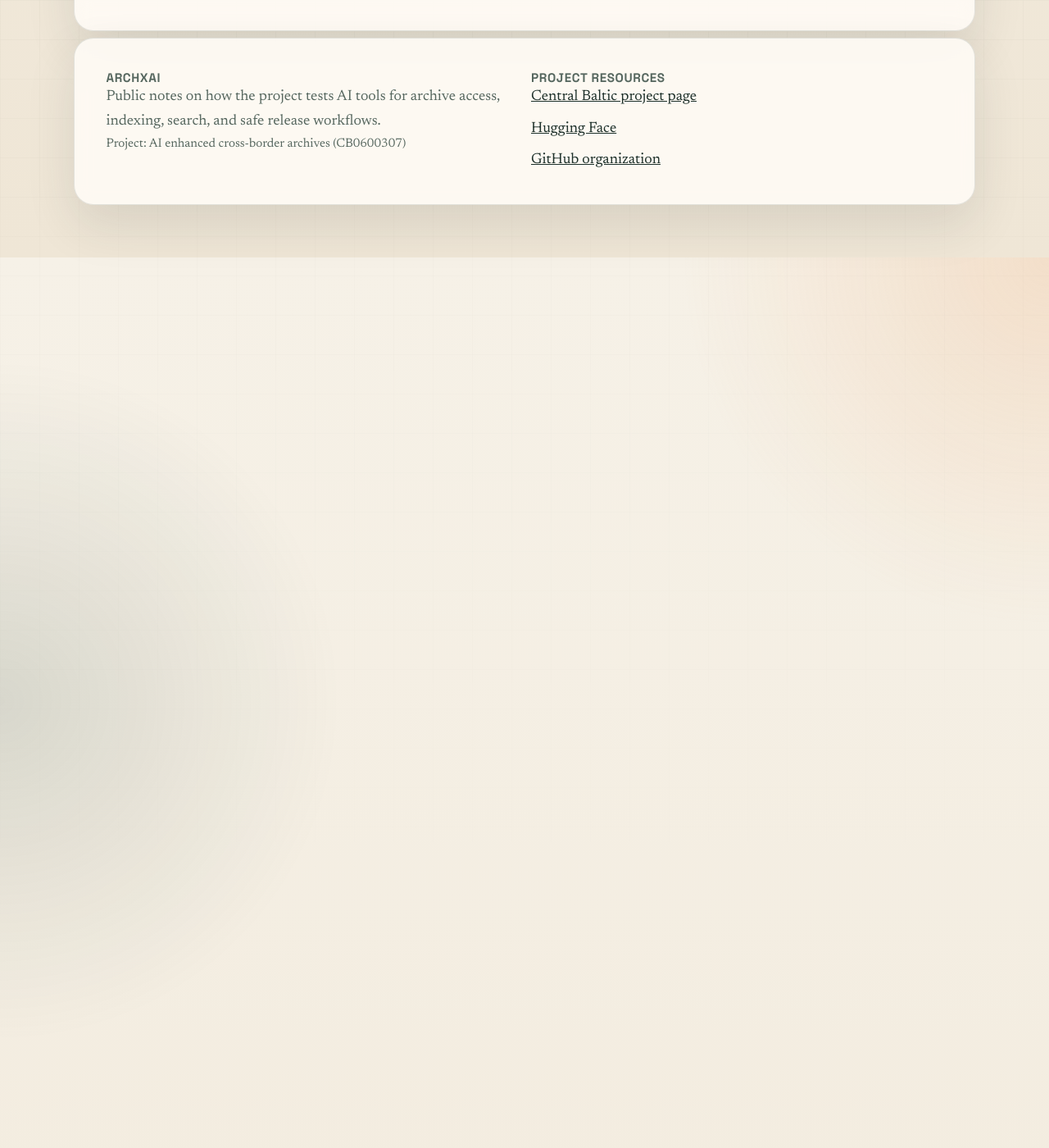
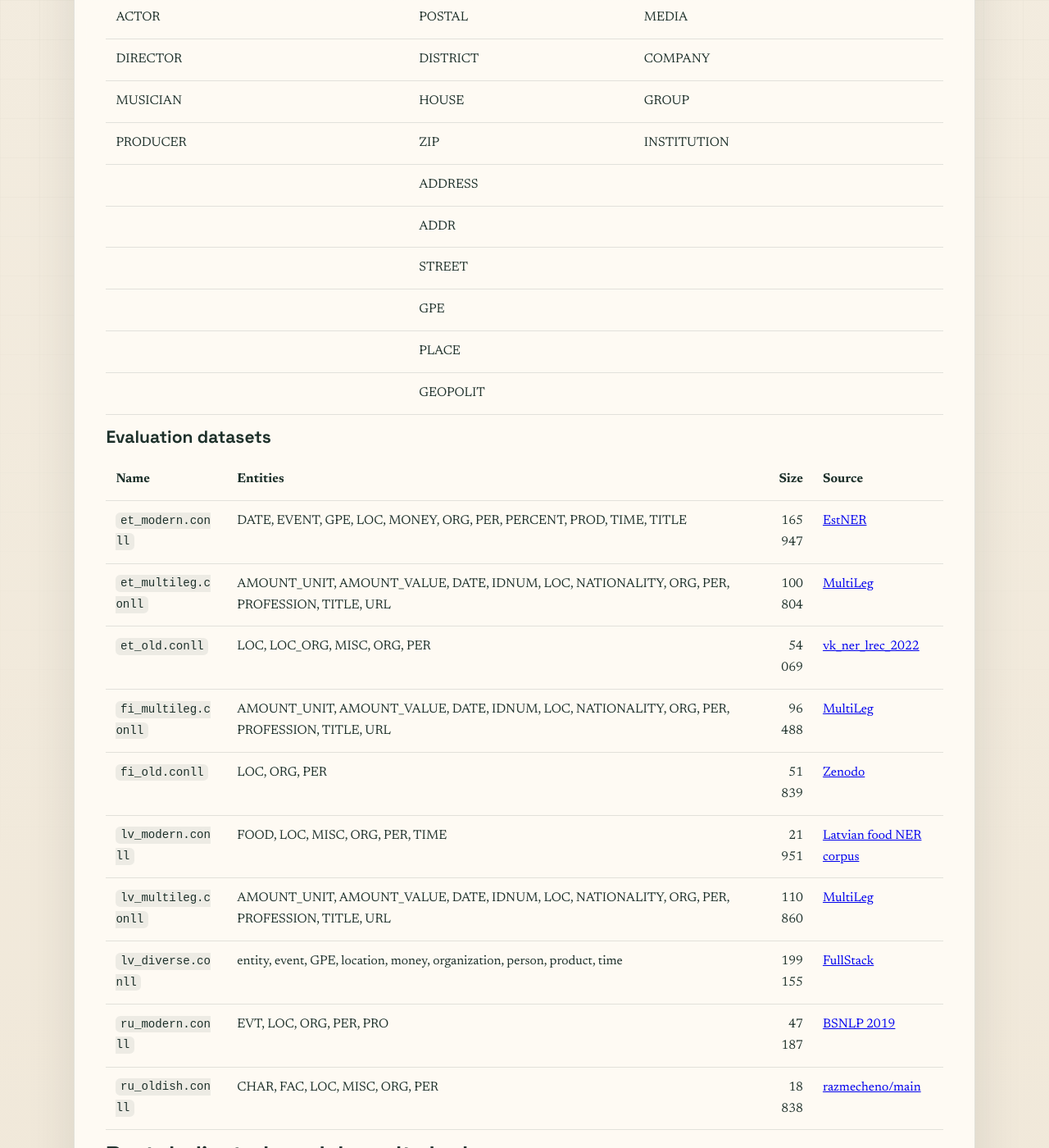
Before and after one commit to archxai/archxai.github.io, a Jekyll site: the page built from _posts/2026-04-09-ner-dedicated-models-preliminary-evaluation.md, in a window 1280 px wide and 1400 px high, scrolled down 2390 px. Shown: the whole window at 82% size. Built offline with Jekyll 4.4.1, drawn with Linux system fonts in a browser that asks for light colours; some of the changed text lies outside the part shown.

Commit message:
Add NER evaluation setup details

```diff
--- a/_posts/2026-04-09-ner-dedicated-models-preliminary-evaluation.md
+++ b/_posts/2026-04-09-ner-dedicated-models-preliminary-evaluation.md
@@ -30,11 +30,68 @@ The headline score is **F1**, which balances two practical errors: marking thing
 
 Across the local run, the dedicated-model benchmark covered the following model set:
 
-- 🌐 Multilingual: [`pierre-tassel/rapido-ner-entity`](https://huggingface.co/pierre-tassel/rapido-ner-entity), [`51la5/roberta-large-NER`](https://huggingface.co/51la5/roberta-large-NER), [`jplu/tf-xlm-r-ner-40-lang`](https://huggingface.co/jplu/tf-xlm-r-ner-40-lang), [`Babelscape/wikineural-multilingual-ner`](https://huggingface.co/Babelscape/wikineural-multilingual-ner), [`Davlan/distilbert-base-multilingual-cased-ner-hrl`](https://huggingface.co/Davlan/distilbert-base-multilingual-cased-ner-hrl), and [`nicolauduran45/affilgood-ner-multilingual-v2`](https://huggingface.co/nicolauduran45/affilgood-ner-multilingual-v2).
-- 🇪🇪 Estonian: [`tartuNLP/EstBERT_NER_v2`](https://huggingface.co/tartuNLP/EstBERT_NER_v2) and [`tartuNLP/est-roberta-hist-ner`](https://huggingface.co/tartuNLP/est-roberta-hist-ner).
-- 🇫🇮 Finnish: [`iguanodon-ai/bert-base-finnish-uncased-ner`](https://huggingface.co/iguanodon-ai/bert-base-finnish-uncased-ner), [`Kansallisarkisto/finbert-ner`](https://huggingface.co/Kansallisarkisto/finbert-ner), and the Turku benchmark entry [`turku-combined-ext`](https://turkunlp.org/fin-ner.html).
-- 🇱🇻 Latvian: Latvian performance in this benchmark was mainly covered through the multilingual model set above, especially [`51la5/roberta-large-NER`](https://huggingface.co/51la5/roberta-large-NER), [`Davlan/distilbert-base-multilingual-cased-ner-hrl`](https://huggingface.co/Davlan/distilbert-base-multilingual-cased-ner-hrl), [`Babelscape/wikineural-multilingual-ner`](https://huggingface.co/Babelscape/wikineural-multilingual-ner), and [`pierre-tassel/rapido-ner-entity`](https://huggingface.co/pierre-tassel/rapido-ner-entity).
-- 🪆 Russian: [`Gherman/bert-base-NER-Russian`](https://huggingface.co/Gherman/bert-base-NER-Russian), [`ivlcic/xlmr-ner-slavic`](https://huggingface.co/ivlcic/xlmr-ner-slavic), [`creat89/NER_FEDA_Ru`](https://huggingface.co/creat89/NER_FEDA_Ru), and [`r1char9/ner-rubert-tiny-news`](https://huggingface.co/r1char9/ner-rubert-tiny-news).
+- 🌐 Multilingual
+  - [`pierre-tassel/rapido-ner-entity`](https://huggingface.co/pierre-tassel/rapido-ner-entity)
+  - [`51la5/roberta-large-NER`](https://huggingface.co/51la5/roberta-large-NER)
+  - [`jplu/tf-xlm-r-ner-40-lang`](https://huggingface.co/jplu/tf-xlm-r-ner-40-lang)
+  - [`Babelscape/wikineural-multilingual-ner`](https://huggingface.co/Babelscape/wikineural-multilingual-ner)
+  - [`Davlan/distilbert-base-multilingual-cased-ner-hrl`](https://huggingface.co/Davlan/distilbert-base-multilingual-cased-ner-hrl)
+  - [`nicolauduran45/affilgood-ner-multilingual-v2`](https://huggingface.co/nicolauduran45/affilgood-ner-multilingual-v2)
+- 🇪🇪 Estonian
+  - [`tartuNLP/EstBERT_NER_v2`](https://huggingface.co/tartuNLP/EstBERT_NER_v2)
+  - [`tartuNLP/est-roberta-hist-ner`](https://huggingface.co/tartuNLP/est-roberta-hist-ner)
+- 🇫🇮 Finnish
+  - [`iguanodon-ai/bert-base-finnish-uncased-ner`](https://huggingface.co/iguanodon-ai/bert-base-finnish-uncased-ner)
+  - [`Kansallisarkisto/finbert-ner`](https://huggingface.co/Kansallisarkisto/finbert-ner)
+  - [`turku-combined-ext`](https://turkunlp.org/fin-ner.html)
+- 🇱🇻 Latvian
+  - [`51la5/roberta-large-NER`](https://huggingface.co/51la5/roberta-large-NER)
+  - [`Davlan/distilbert-base-multilingual-cased-ner-hrl`](https://huggingface.co/Davlan/distilbert-base-multilingual-cased-ner-hrl)
+  - [`Babelscape/wikineural-multilingual-ner`](https://huggingface.co/Babelscape/wikineural-multilingual-ner)
+  - [`pierre-tassel/rapido-ner-entity`](https://huggingface.co/pierre-tassel/rapido-ner-entity)
+- 🪆 Russian
+  - [`Gherman/bert-base-NER-Russian`](https://huggingface.co/Gherman/bert-base-NER-Russian)
+  - [`ivlcic/xlmr-ner-slavic`](https://huggingface.co/ivlcic/xlmr-ner-slavic)
+  - [`creat89/NER_FEDA_Ru`](https://huggingface.co/creat89/NER_FEDA_Ru)
+  - [`r1char9/ner-rubert-tiny-news`](https://huggingface.co/r1char9/ner-rubert-tiny-news)
+
+## Evaluation setup
+
+Because not all models and datasets use CoNLL-2003 or OntoNotes-style labels, the benchmark maps them to a common **PER / LOC / ORG** scheme before scoring.
+
+### Entity mapping
+
+| PER | LOC | ORG |
+|---|---|---|
+| PERSON | LOCATION | ORGANIZATION |
+| FIRST_NAME | CITY | ORGANISATION |
+| MIDDLE_NAME | COUNTRY | LOC-ORG |
+| LAST_NAME | REGION | SUBORG |
+| ACTOR | POSTAL | MEDIA |
+| DIRECTOR | DISTRICT | COMPANY |
+| MUSICIAN | HOUSE | GROUP |
+| PRODUCER | ZIP | INSTITUTION |
+|  | ADDRESS |  |
+|  | ADDR |  |
+|  | STREET |  |
+|  | GPE |  |
+|  | PLACE |  |
+|  | GEOPOLIT |  |
+
+### Evaluation datasets
+
+| Name | Entities | Size | Source |
+|---|---|---:|---|
+| `et_modern.conll` | DATE, EVENT, GPE, LOC, MONEY, ORG, PER, PERCENT, PROD, TIME, TITLE | 165 947 | [EstNER](https://github.com/TartuNLP/EstNER) |
+| `et_multileg.conll` | AMOUNT_UNIT, AMOUNT_VALUE, DATE, IDNUM, LOC, NATIONALITY, ORG, PER, PROFESSION, TITLE, URL | 100 804 | [MultiLeg](https://github.com/tilde-nlp/MultiLeg-dataset/) |
+| `et_old.conll` | LOC, LOC_ORG, MISC, ORG, PER | 54 069 | [vk_ner_lrec_2022](https://github.com/soras/vk_ner_lrec_2022) |
+| `fi_multileg.conll` | AMOUNT_UNIT, AMOUNT_VALUE, DATE, IDNUM, LOC, NATIONALITY, ORG, PER, PROFESSION, TITLE, URL | 96 488 | [MultiLeg](https://github.com/tilde-nlp/MultiLeg-dataset/) |
+| `fi_old.conll` | LOC, ORG, PER | 51 839 | [Zenodo](https://zenodo.org/records/4573313) |
+| `lv_modern.conll` | FOOD, LOC, MISC, ORG, PER, TIME | 21 951 | [Latvian food NER corpus](https://github.com/RinaldsViksna/Latvian-food-NER-corpus) |
+| `lv_multileg.conll` | AMOUNT_UNIT, AMOUNT_VALUE, DATE, IDNUM, LOC, NATIONALITY, ORG, PER, PROFESSION, TITLE, URL | 110 860 | [MultiLeg](https://github.com/tilde-nlp/MultiLeg-dataset/) |
+| `lv_diverse.conll` | entity, event, GPE, location, money, organization, person, product, time | 199 155 | [FullStack](https://github.com/LUMII-AILab/FullStack) |
+| `ru_modern.conll` | EVT, LOC, ORG, PER, PRO | 47 187 | [BSNLP 2019](https://bsnlp.cs.helsinki.fi/bsnlp-2019/shared_task.html) |
+| `ru_oldish.conll` | CHAR, FAC, LOC, MISC, ORG, PER | 18 838 | [razmecheno/main](https://github.com/razmecheno/main) |
 
 ## Best dedicated-model results by language
 
```
